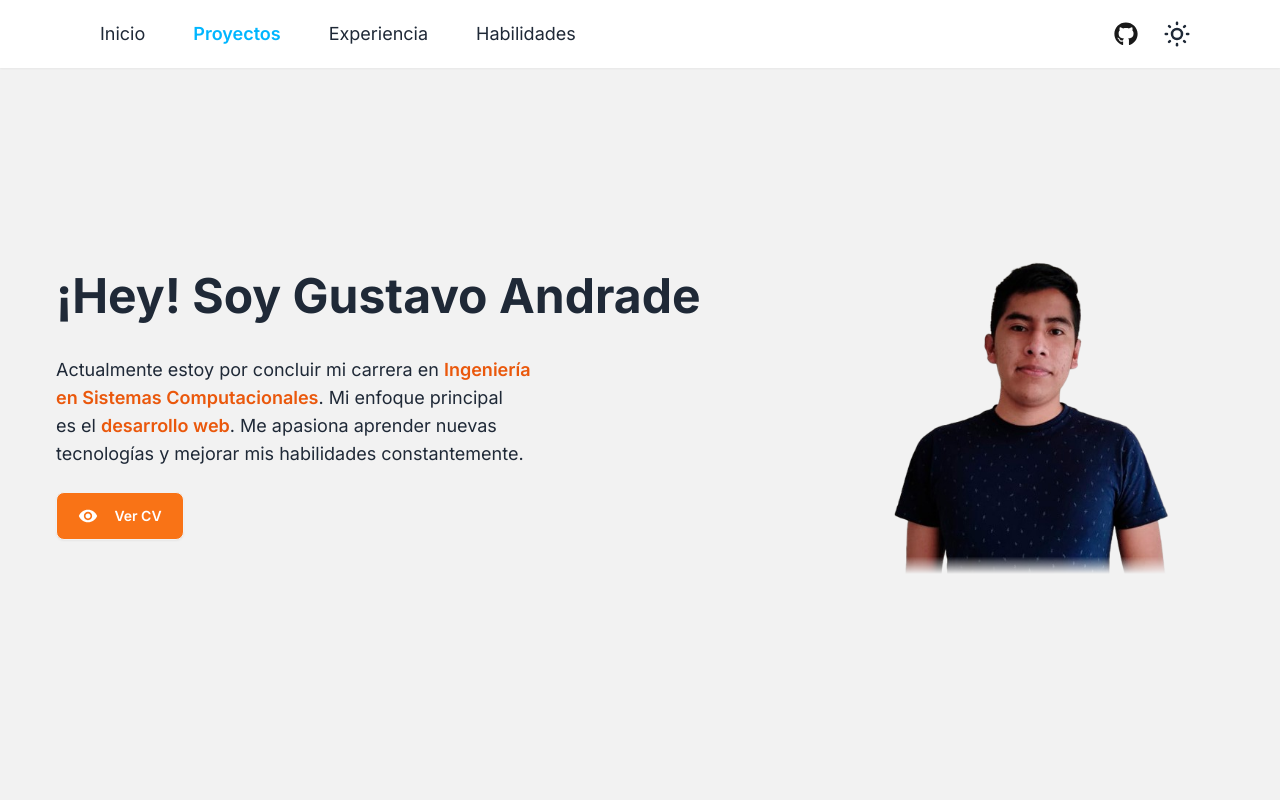
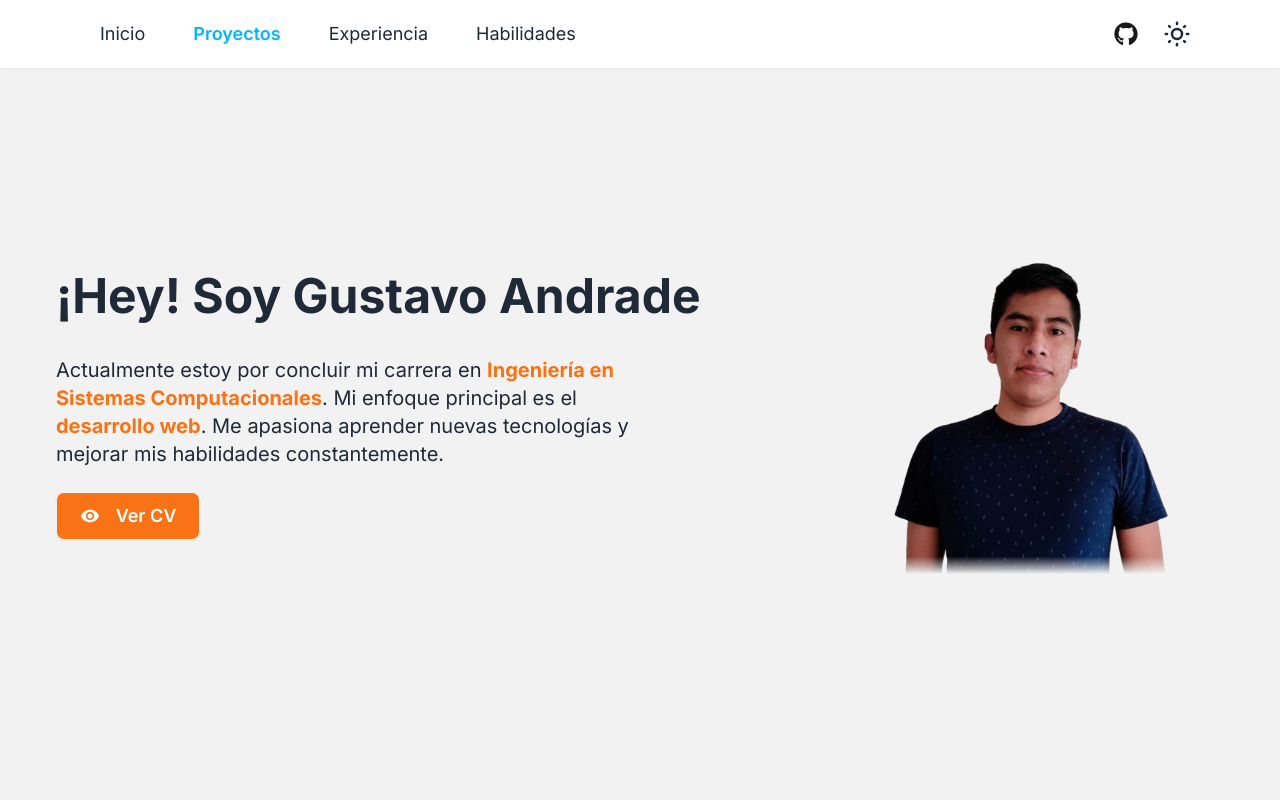
Before and after one commit to Gustavoand39/portfolio-dev, a Next.js app: page / in a window 1280 px wide. Shown: the top 800 px of the page. Built offline with nearby package versions, Linux system fonts and the light colour scheme.

Commit message:
feat: Mejorar accesibilidad

```diff
--- a/src/components/about/About.tsx
+++ b/src/components/about/About.tsx
@@ -20,13 +20,13 @@ export const About = () => {
             ¡Hey! Soy Gustavo Andrade
           </h3>
 
-          <p className="w-full md:w-[80%] py-6 text-lg text-center md:text-start text-balance">
+          <p className="w-full md:w-[80%] py-6 text-xl text-center md:text-start">
             Actualmente estoy por concluir mi carrera en{" "}
-            <span className="font-semibold text-orange-600 dark:text-green-300">
+            <span className="font-bold text-orange-500 dark:text-green-300">
               Ingeniería en Sistemas Computacionales
             </span>
             . Mi enfoque principal es el{" "}
-            <span className="font-semibold text-orange-600 dark:text-green-300">
+            <span className="font-bold text-orange-500 dark:text-green-300">
               desarrollo web
             </span>
             . Me apasiona aprender nuevas tecnologías y mejorar mis habilidades
@@ -34,7 +34,7 @@ export const About = () => {
           </p>
 
           <Link
-            className="w-32 btn text-white bg-orange-500 dark:btn dark:btn-primary"
+            className="w-36 btn font-semibold text-white text-lg bg-orange-500 dark:btn dark:btn-primary"
             href="/files/Gustavo Alonso - CV.pdf"
             target="_blank"
             rel="noopener noreferrer"
```
